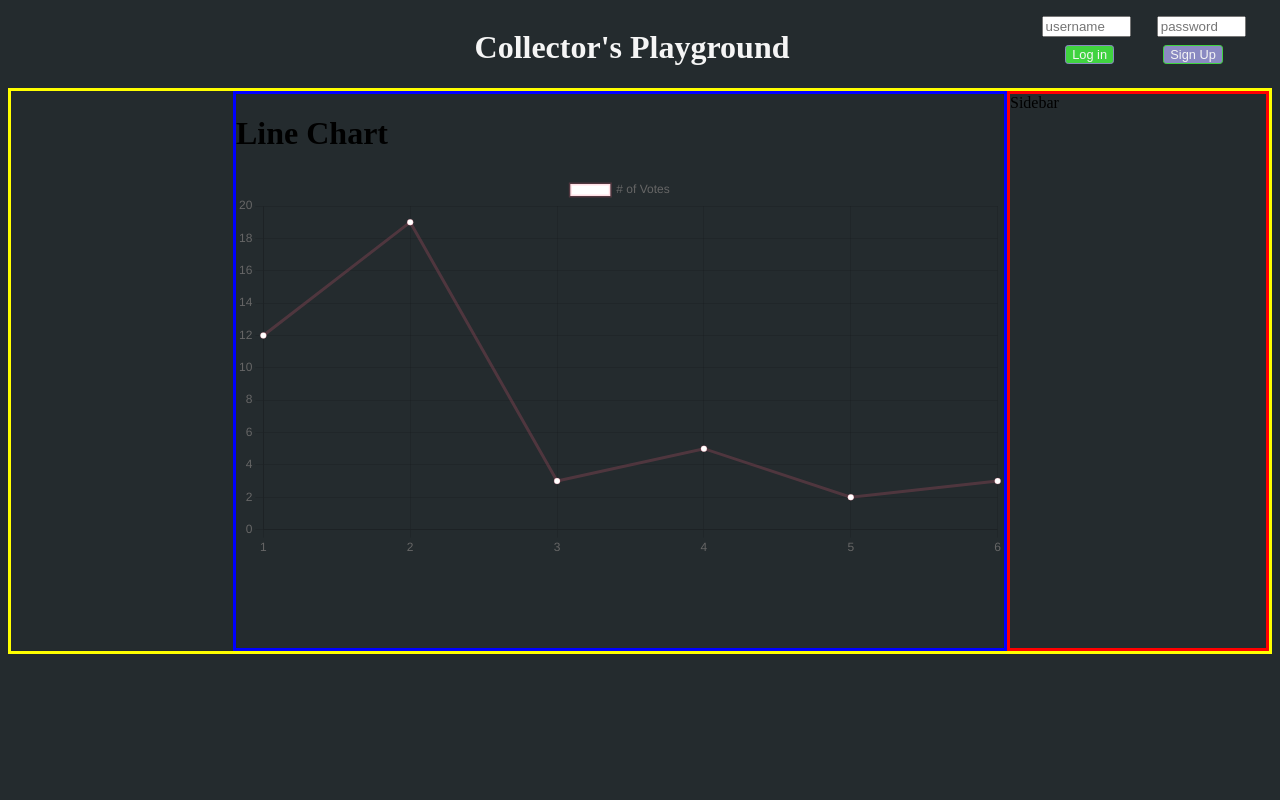
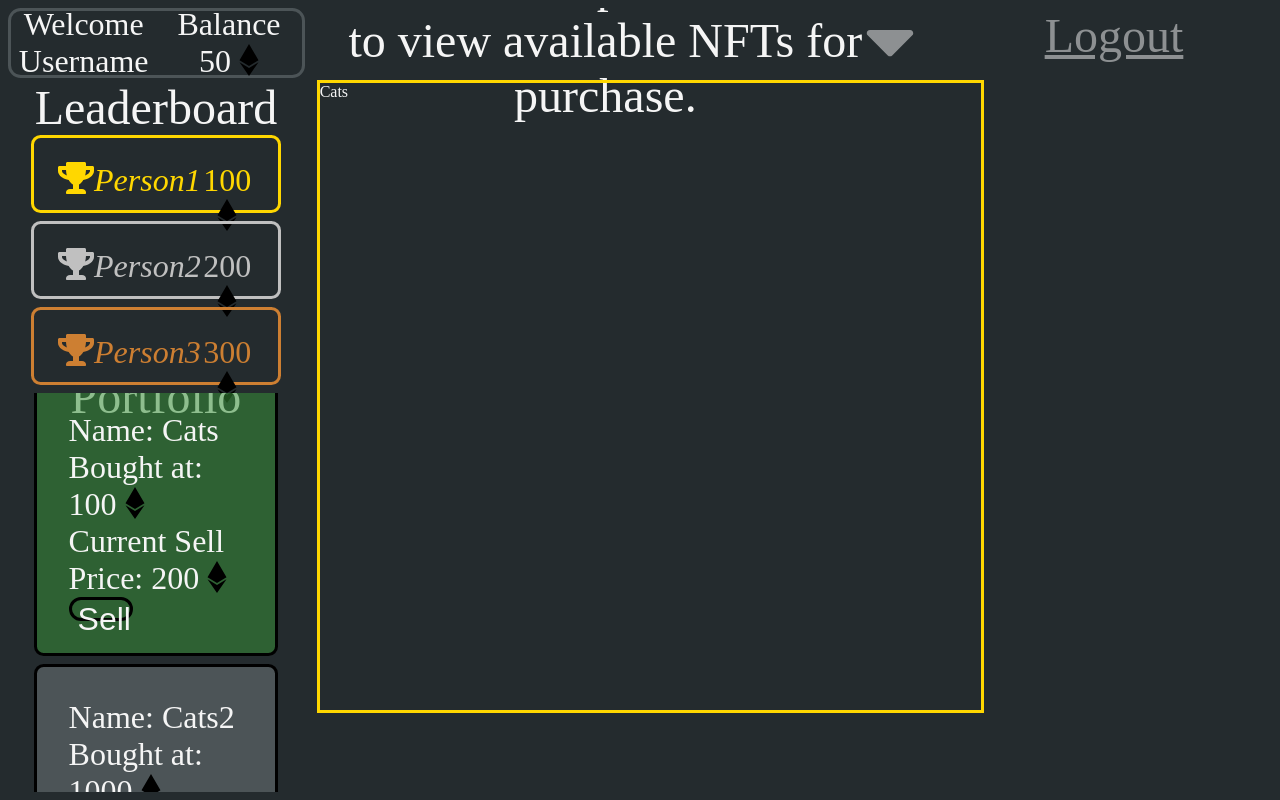
Before and after one commit to Collectors-Playground/Collectors-Playground, a React app: page / in a window 1280 px wide. Built offline with nearby package versions, Linux system fonts and the light colour scheme; a web font is replaced by a local one.

Commit message:
Added home carousel and additional styling

```diff
--- a/package.json
+++ b/package.json
@@ -37,6 +37,7 @@
     "pg": "^8.7.1",
     "prop-types": "^15.6.1",
     "react": "^16.5.2",
+    "react-alice-carousel": "^2.5.1",
     "react-chartjs-2": "^3.3.0",
     "react-dom": "^16.5.2",
     "react-redux": "^7.2.6",
--- a/public/client/Components/Home.tsx
+++ b/public/client/Components/Home.tsx
@@ -1,23 +1,36 @@
 import React from 'react';
 import Login from './Login';
 import Graph from './Graph';
+import AliceCarousel from 'react-alice-carousel';
+import 'react-alice-carousel';
 import Dashboard from './Dashboard';
 
 function Home() {
   return (
-    // <Dashboard />
-    <div className="mainPageWrapper">
-      <div className="titleLoginWrapper">
-        <div className="title">
-          <h1>Collector's Playground</h1>
-        </div>
-        <Login />
-      </div>
-      <div className="centralPageWrapper">
-        <Graph />
-        <div className="sidebar"> Sidebar</div>
-      </div>
-    </div>
+    <Dashboard />
+    // <div className="mainPageWrapper">
+    //   <div className="titleLoginWrapper">
+    //     <div className="title">
+    //       <h1>Collector's Playground</h1>
+    //     </div>
+    //     <Login />
+    //   </div>
+    //   <div className="centralPageWrapper">
+    //     <div className="carousel">
+    //       <AliceCarousel
+    //         autoPlay
+    //         infinite
+    //         mouseTracking
+    //         autoPlayInterval={3000}
+    //       >
+    //         <img src="https://images.theconversation.com/files/417198/original/file-20210820-25-1j3afhs.jpeg?ixlib=rb-1.1.0&q=45&auto=format&w=926&fit=clip" />
+    //         <img src="https://static01.nyt.com/images/2021/03/11/arts/11nft-auction3/merlin_184196610_cd2f1557-7871-4004-bca0-004ee1f1f7d6-superJumbo.jpg?quality=75&auto=webp" />
+    //         <img src="https://static01.nyt.com/images/2021/03/11/arts/11nft-auction4/merlin_184196712_6ff72329-5e5a-441d-886b-98912b4550f6-superJumbo.jpg?quality=75&auto=webp" />
+    //       </AliceCarousel>
+    //     </div>
+    //     <div className="sidebar"> Sidebar</div>
+    //   </div>
+    // </div>
   );
 }
 
--- a/public/client/scss/LoginPage.scss
+++ b/public/client/scss/LoginPage.scss
@@ -1,6 +1,7 @@
 $darkBackground: #242b2e;
 $primaryLight: #4c5457;
 $fontColor: whitesmoke;
+@import 'react-alice-carousel/lib/scss/alice-carousel.scss';
 body {
   background-color: $darkBackground;
 }
@@ -72,9 +73,17 @@ body {
   }
   .centralPageWrapper {
     display: flex;
+    flex-direction: row;
     border: solid yellow;
     height: 70vh;
-
+    align-self: center;
+    width: 75%;
+    .carousel {
+      display: flex;
+      width: 50%;
+      height: 25vh;
+      align-self: center;
+    }
     .liveGraph {
       margin-left: auto;
       border: solid blue;
@@ -90,6 +99,7 @@ body {
 .dashboardWrapper {
   color: $fontColor;
   height: 100%;
+  overflow-y: hidden;
   .topRowWrapper {
     display: flex;
     width: 100%;
@@ -234,6 +244,7 @@ body {
     flex-direction: column;
     width: 30%;
     height: 100%;
+    margin-left: 2vw;
     .leaderboardWrapper {
       display: flex;
       flex-direction: column;
@@ -355,6 +366,8 @@ body {
     width: 100%;
     border: solid gold;
     margin-top: 1vh;
+    height: 80%;
+    margin-left: 3vw;
   }
 
   .descriptionAndCostWrapper {
```
